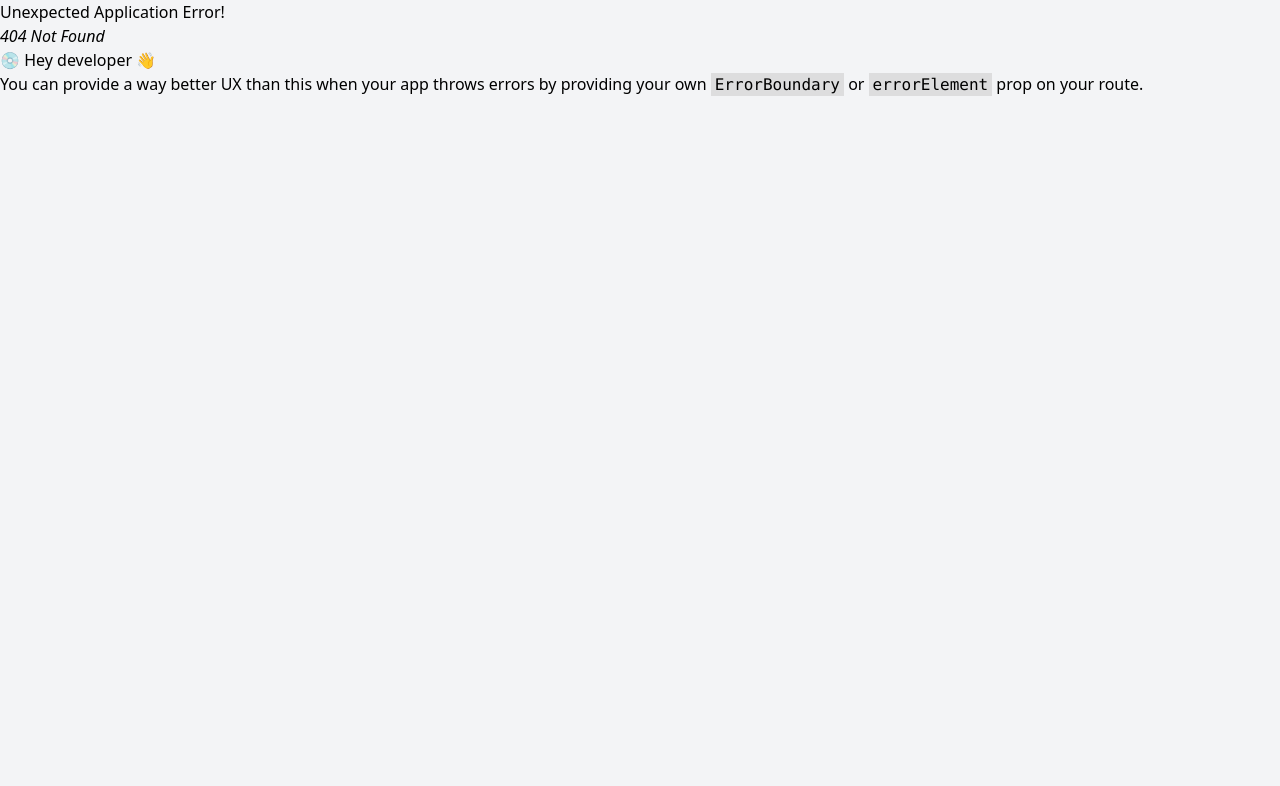
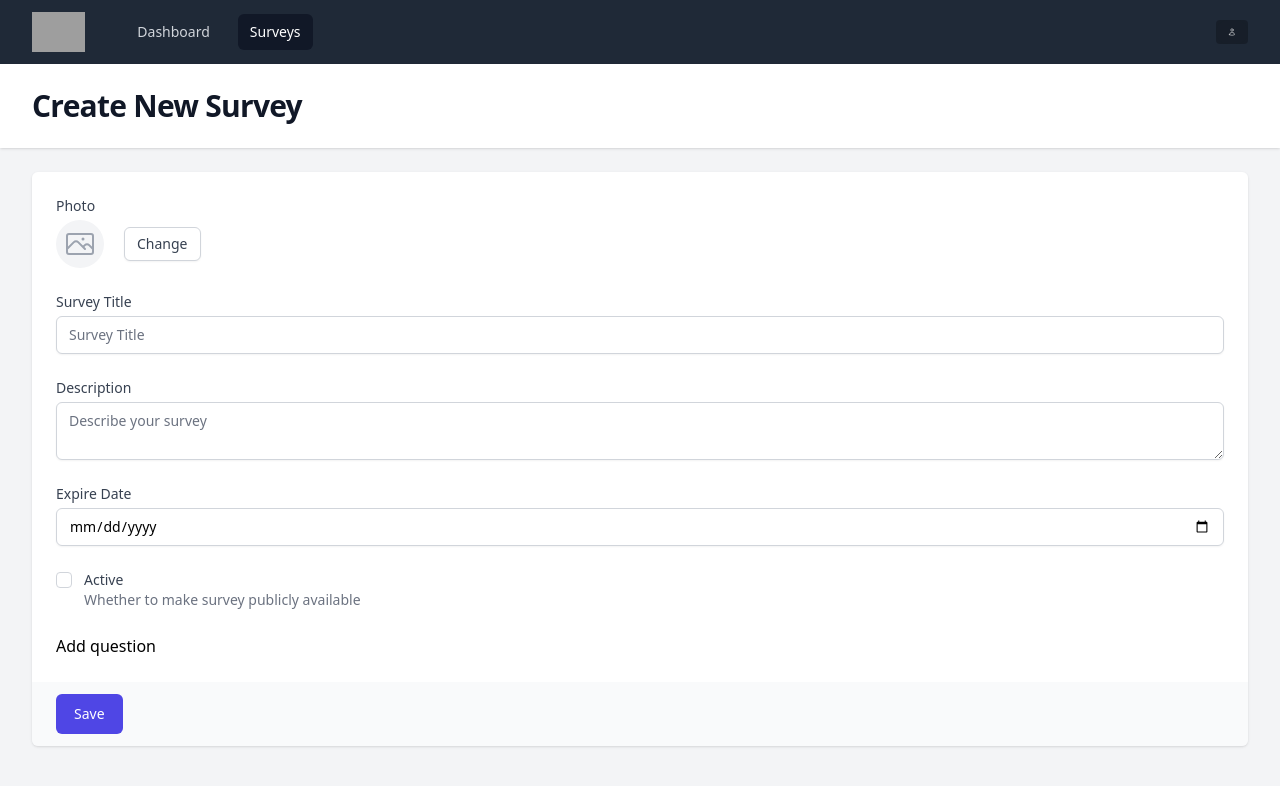
Before and after one commit to numdinkushi/LARAVEL_REACT-Survey_App, a React (Vite) app in the folder React-Front-End/: page /surveys/create in a window 1280 px wide. Before the commit this address had no page. Shown: the top 786 px of the page. Built offline with nearby package versions, Linux system fonts and the light colour scheme; grey boxes are pictures that could not be loaded.

Commit message:
added survey form

```diff
--- a/React-Front-End/src/router.jsx
+++ b/React-Front-End/src/router.jsx
@@ -1,5 +1,5 @@
 import { Navigate, createBrowserRouter } from "react-router-dom";
-import { Dashboard, Login, SignUp, Surveys } from "./views";
+import { Dashboard, Login, SignUp, SurveyView, Surveys } from "./views";
 import { GuestLayout } from "./components";
 import {DefaultLayout} from "./components/DefaultLayout";
 
@@ -19,6 +19,10 @@
             {
                 path: "/surveys",
                 element: <Surveys />
+            },
+            {
+                path: "/surveys/create",
+                element: <SurveyView />
             },
         ]
     },
--- /dev/null
+++ b/React-Front-End/src/views/SurveyView.jsx
@@ -0,0 +1,168 @@
+import React, { useState } from "react";
+import { PageComponent } from "../components";
+import { PrimaryButton } from "../components/core/PrimaryButton";
+import { PhotoIcon, PlusCircleIcon } from "@heroicons/react/24/outline";
+
+export const SurveyView = () => {
+  const [survey, setSurvey] = useState({
+    title: "",
+    slug: "",
+    status: false,
+    description: "",
+    image: null,
+    image_url: null,
+    expire_date: "",
+    questions: [],
+  });
+
+  const onSubmit = () => {
+
+  };
+
+  const addQuestion = () => {
+
+  };
+
+
+  const onImageChoose = () => {
+
+  };
+  return (
+    <PageComponent title="Create New Survey">
+      <form action="#" method="POST" onSubmit={onSubmit}>
+        <div className="shadow sm:overflow-hidden sm:rounded-md">
+          <div className="space-y-6 bg-white px-4 py-5 sm:p-6">
+            {/* image */}
+            <div>
+              <label className="block text-sm font-medium text-gray-700">
+                Photo
+              </label>
+              <div className="mt-1 flex items-center">
+                {survey.image_url && (
+                  <img
+                    src={survey.image_url}
+                    alt=""
+                    className="w-32 h-32 object-cover"
+                  />
+                )}
+                {!survey.image_url && (
+                  <span className="flex justify-center  items-center text-gray-400 h-12 w-12 overflow-hidden rounded-full bg-gray-100">
+                    <PhotoIcon className="w-8 h-8" />
+                  </span>
+                )}
+                <button
+                  type="button"
+                  className="relative ml-5 rounded-md border border-gray-300 bg-white py-2 px-3 text-sm font-medium leading-4 text-gray-700 shadow-sm hover:bg-gray-50 focus:outline-none focus:ring-2 focus:ring-indigo-500 focus:ring-offset-2"
+                >
+                  <input
+                    type="file"
+                    className="absolute left-0 top-0 right-0 bottom-0 opacity-0"
+                    onChange={onImageChoose}
+                  />
+                  Change
+                </button>
+              </div>
+            </div>
+            {/* title */}
+            <div className="col-span-6 sm:col-span-3">
+                <label
+                  htmlFor="title"
+                  className="block text-sm font-medium text-gray-700"
+                >
+                  Survey Title
+                </label>
+                <input
+                  type="text"
+                  name="title"
+                  id="title"
+                  value={survey.title}
+                  onChange={(ev) =>
+                    setSurvey({ ...survey, title: ev.target.value })
+                  }
+                  placeholder="Survey Title"
+                  className="mt-1 block w-full rounded-md border-gray-300 shadow-sm focus:border-indigo-500 focus:ring-indigo-500 sm:text-sm"
+                />
+              </div>
+                {/*Description*/}
+                <div className="col-span-6 sm:col-span-3">
+                <label
+                  htmlFor="description"
+                  className="block text-sm font-medium text-gray-700"
+                >
+                  Description
+                </label>
+                {/* <pre>{ JSON.stringify(survey, undefined, 2) }</pre> */}
+                <textarea
+                  name="description"
+                  id="description"
+                  value={survey.description || ""}
+                  onChange={(ev) =>
+                    setSurvey({ ...survey, description: ev.target.value })
+                  }
+                  placeholder="Describe your survey"
+                  className="mt-1 block w-full rounded-md border-gray-300 shadow-sm focus:border-indigo-500 focus:ring-indigo-500 sm:text-sm"
+                ></textarea>
+              </div>
+              {/*Expire Date*/}
+              <div className="col-span-6 sm:col-span-3">
+                <label
+                  htmlFor="expire_date"
+                  className="block text-sm font-medium text-gray-700"
+                >
+                  Expire Date
+                </label>
+                <input
+                  type="date"
+                  name="expire_date"
+                  id="expire_date"
+                  value={survey.expire_date}
+                  onChange={(ev) =>
+                    setSurvey({ ...survey, expire_date: ev.target.value })
+                  }
+                  className="mt-1 block w-full rounded-md border-gray-300 shadow-sm focus:border-indigo-500 focus:ring-indigo-500 sm:text-sm"
+                />
+              </div>
+               {/*Active*/}
+               <div className="flex items-start">
+                <div className="flex h-5 items-center">
+                  <input
+                    id="status"
+                    name="status"
+                    type="checkbox"
+                    checked={survey.status}
+                    onChange={(ev) =>
+                      setSurvey({ ...survey, status: ev.target.checked })
+                    }
+                    className="h-4 w-4 rounded border-gray-300 text-indigo-600 focus:ring-indigo-500"
+                  />
+                </div>
+                <div className="ml-3 text-sm">
+                  <label
+                    htmlFor="comments"
+                    className="font-medium text-gray-700"
+                  >
+                    Active
+                  </label>
+                  <p className="text-gray-500">
+                    Whether to make survey publicly available
+                  </p>
+                </div>
+              </div>
+              {/*Active*/}
+
+              <button type="button" onClick={addQuestion}>
+                Add question
+              </button>
+              {/* <SurveyQuestions
+                questions={survey.questions}
+                onQuestionsUpdate={onQuestionsUpdate}
+              /> */}
+          </div>
+          <div className="bg-gray-50 px-4 py-3 text-right sm:px-6">
+              <PrimaryButton>Save</PrimaryButton>
+            </div>
+        </div>
+      </form>
+    </PageComponent>
+  );
+};
--- a/React-Front-End/src/views/Surveys.jsx
+++ b/React-Front-End/src/views/Surveys.jsx
@@ -2,6 +2,9 @@
 import { PageComponent } from "../components";
 import { useStateContext } from "../context/ContexProvider";
 import { SurveyListItem } from "../components/SurveyListItem";
+import { PrimaryButton } from '../components/core/PrimaryButton';
+import { PlusCircleIcon } from "@heroicons/react/24/outline";
+
 
 export const Surveys = () => {
   const { surveys } = useStateContext();
@@ -10,8 +13,16 @@
   };
   return (
     <>
-      <PageComponent title="">
-        <div className="grid gir-cols-1 gap-5 sm:grid-cols-2 md:grid-cols-3">
+      <PageComponent
+        title="Surveys"
+        buttons={ (
+          <PrimaryButton color="green" to="/surveys/create">
+            <PlusCircleIcon className="h-6 w-6 mr-2" />
+            Create New
+          </PrimaryButton>
+  )}
+      >
+        <div className="grid grid-cols-1 gap-5 sm:grid-cols-2 md:grid-cols-3">
           {surveys.map((survey) => {
             return (
               <SurveyListItem
--- a/React-Front-End/src/views/index.js
+++ b/React-Front-End/src/views/index.js
@@ -2,3 +2,4 @@
 export {Surveys} from "./Surveys.jsx";
 export {Login} from "./Login.jsx";
 export {SignUp} from "./SignUp.jsx";
+export {SurveyView} from "./SurveyView.jsx";
```
